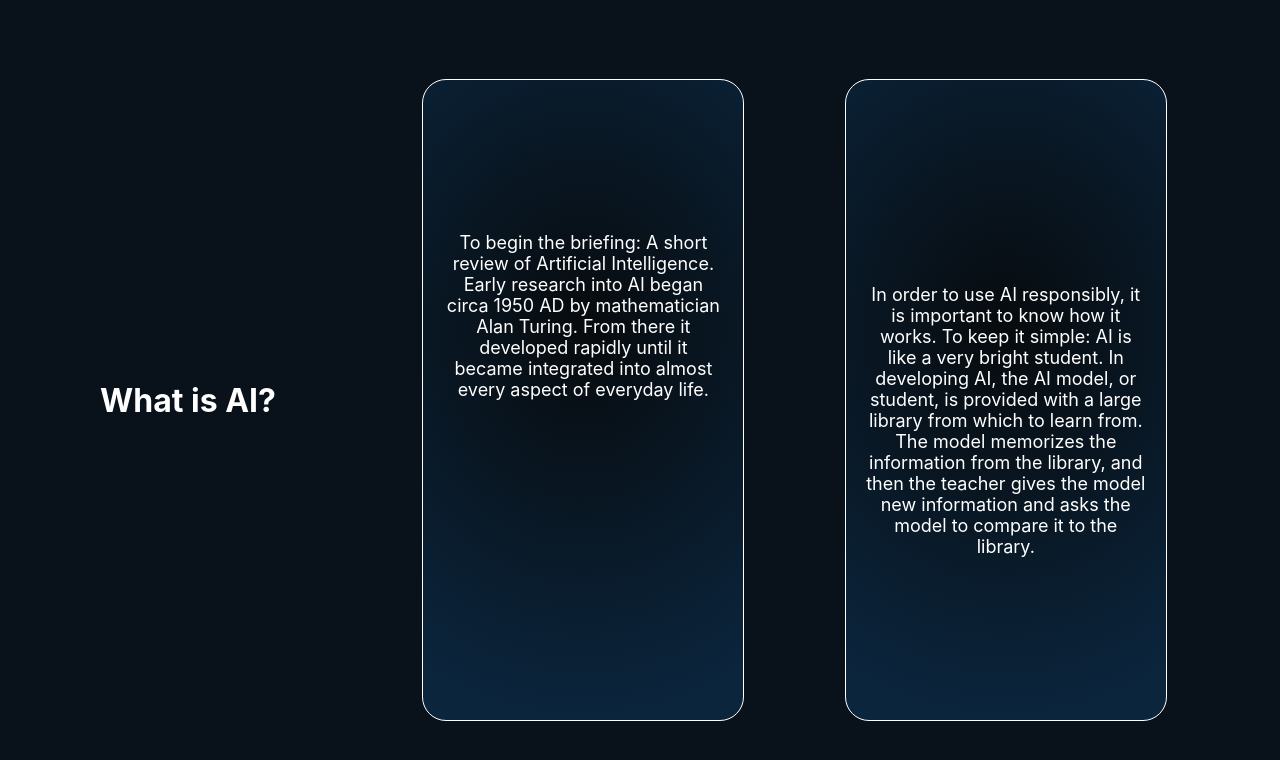
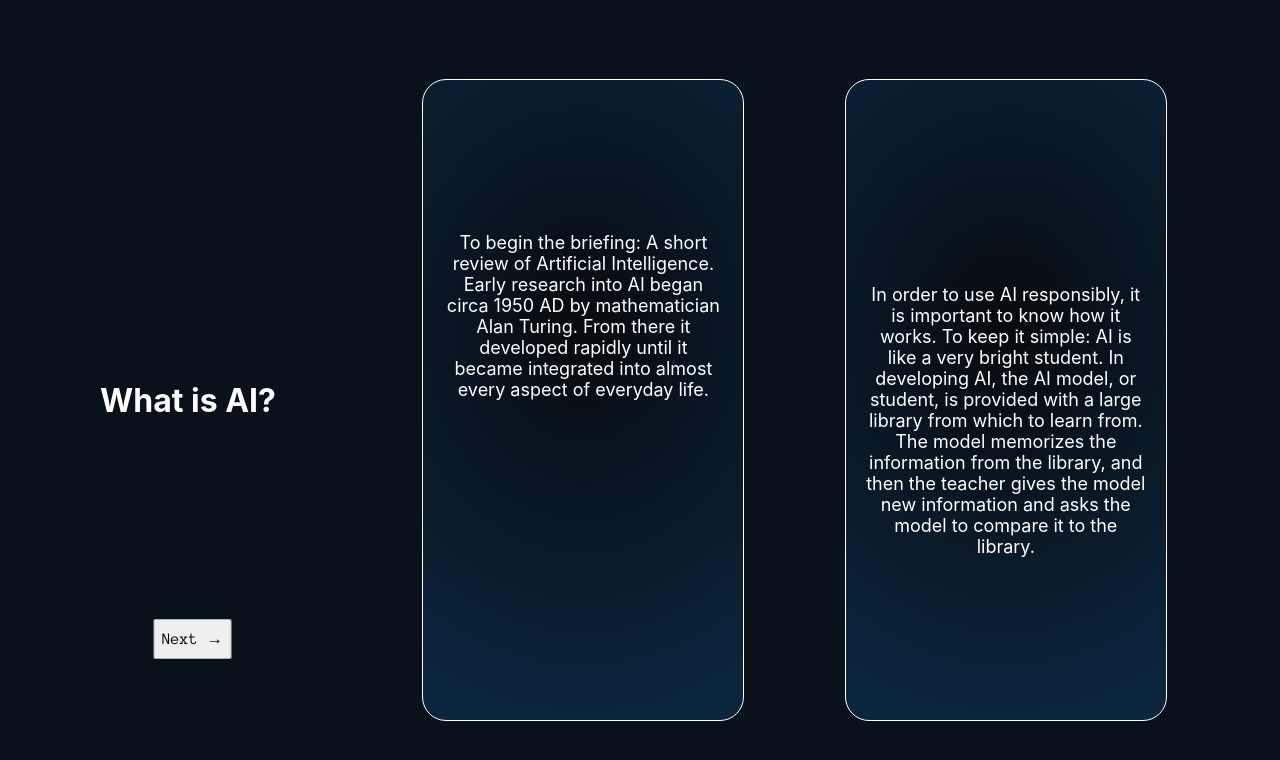
Before and after one commit to George-Taco/hack-bi-site, a React (Create React App) app: page /page_one in a window 1280 px wide. Shown: the top 760 px of the page. Built offline with nearby package versions, Linux system fonts and the light colour scheme.

Commit message:
added button :)

```diff
--- a/src/App.css
+++ b/src/App.css
@@ -182,6 +182,11 @@ text-align: center;
   width: 33%;
   float: left;
 }
+.ButtonParent{
+ position: absolute;
+
+
+}
 @keyframes zoom-in-zoom-out {
   0% {
     transform: scale(1, 1);
@@ -193,37 +198,6 @@ text-align: center;
     transform: scale(1, 1);
   }
 }
-
-
-
-
-
-
-
-
-
-
-
-
-
-
-
-
-
-
-
-
-
-
-
-
-
-
-
-
-
-
-
 
 
 .Wavy-Image {
@@ -299,6 +273,12 @@ text-align: center;
   top: 45vh;
   left: 33vw;
 }
+.Home-Button-Container-ONE{
+  position: absolute;
+  z-index: 0;
+  top: 45vh;
+  left: 12vw;
+}
 
 .Page-Button1{
   color: black;
--- a/src/pages/page_one.tsx
+++ b/src/pages/page_one.tsx
@@ -6,6 +6,11 @@ export default function page_one() {
        <div className="SpaceParent">
         <div className="HeaderContainer">
         <h1 className="PageOneHeader">What is AI?</h1>
+        </div>
+        <div className="ButtonParent">
+        <div className="Home-Button-Container-ONE">
+            <button className="Page-Button1">Next →</button>
+        </div>
         </div>
         </div>
         <div className="SpaceParent">
```
